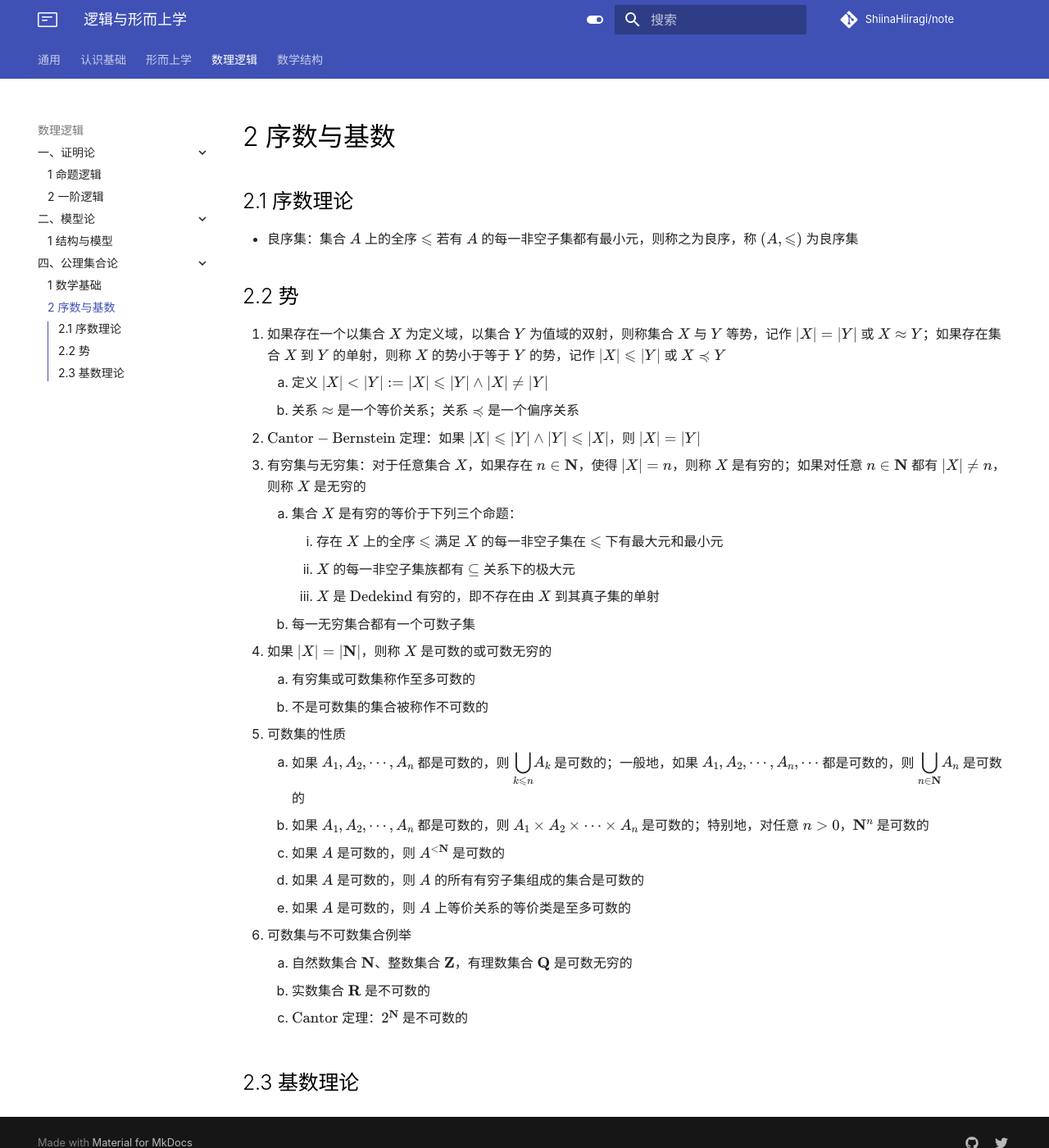
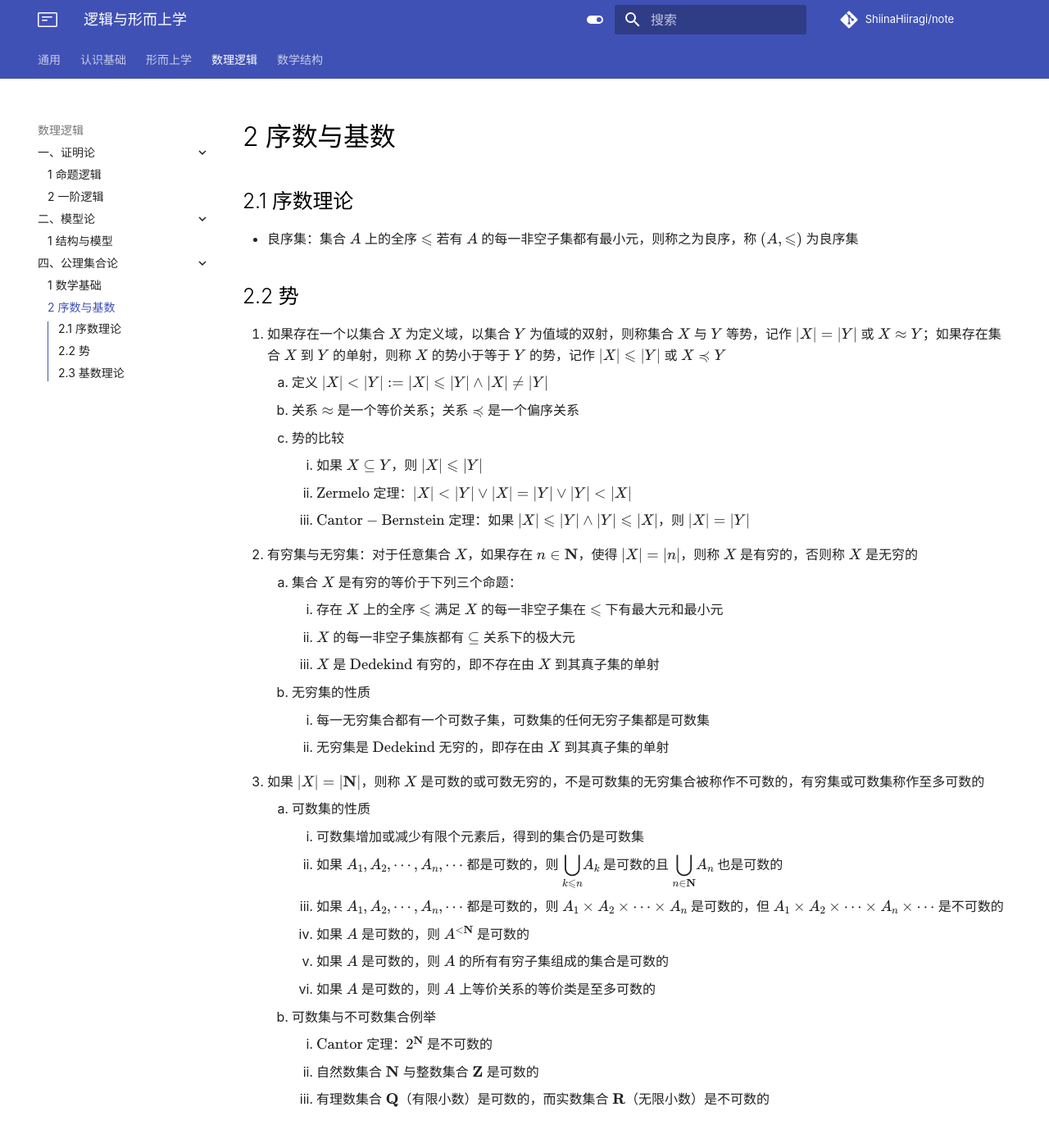
Before and after one commit to ShiinaHiiragi/note, an MkDocs documentation site: the page built from docs/logic/set/ordinal.md, in a window 1280 px wide and 1400 px high. Shown: the whole window at 82% size. Built offline with MkDocs 1.6.1 and Material for MkDocs 9.7.7, drawn with Linux system fonts in a browser that asks for light colours; comment, search, counter and statistics services are not loaded.

Commit message:
some update

```diff
--- a/docs/logic/set/ordinal.md
+++ b/docs/logic/set/ordinal.md
@@ -7,25 +7,29 @@
 1. 如果存在一个以集合 $X$ 为定义域，以集合 $Y$ 为值域的双射，则称集合 $X$ 与 $Y$ 等势，记作 $|X| = |Y|$ 或 $X \approx Y$；如果存在集合 $X$ 到 $Y$ 的单射，则称 $X$ 的势小于等于 $Y$ 的势，记作 $|X| \leqslant |Y|$ 或 $X \preccurlyeq Y$
     1. 定义 $|X| < |Y| := |X| \leqslant |Y| \wedge |X| \neq |Y|$
     2. 关系 $\approx$ 是一个等价关系；关系 $\preccurlyeq$ 是一个偏序关系
-2. $\text{Cantor} - \text{Bernstein}$ 定理：如果 $|X| \leqslant |Y| \wedge |Y| \leqslant |X|$，则 $|X| = |Y|$
-3. 有穷集与无穷集：对于任意集合 $X$，如果存在 $n \in \mathbf N$，使得 $|X| = n$，则称 $X$ 是有穷的；如果对任意 $n \in \mathbf N$ 都有 $|X| \neq n$，则称 $X$ 是无穷的
+    3. 势的比较
+        1. 如果 $X \subseteq Y$，则 $|X| \leqslant |Y|$
+        2. $\text{Zermelo}$ 定理：$|X| < |Y| \vee |X| = |Y| \vee |Y| < |X|$
+        3. $\text{Cantor} - \text{Bernstein}$ 定理：如果 $|X| \leqslant |Y| \wedge |Y| \leqslant |X|$，则 $|X| = |Y|$
+2. 有穷集与无穷集：对于任意集合 $X$，如果存在 $n \in \mathbf N$，使得 $|X| = |n|$，则称 $X$ 是有穷的，否则称 $X$ 是无穷的
     1. 集合 $X$ 是有穷的等价于下列三个命题：
         1. 存在 $X$ 上的全序 $\leqslant$ 满足 $X$ 的每一非空子集在 $\leqslant$ 下有最大元和最小元
         2. $X$ 的每一非空子集族都有 $\subseteq$ 关系下的极大元
         3. $X$ 是 $\text{Dedekind}$ 有穷的，即不存在由 $X$ 到其真子集的单射
-    2. 每一无穷集合都有一个可数子集
-4. 如果 $|X| = |\mathbf N|$，则称 $X$ 是可数的或可数无穷的
-    1. 有穷集或可数集称作至多可数的
-    2. 不是可数集的集合被称作不可数的
-5. 可数集的性质
-    1. 如果 $A_1, A_2, \cdots, A_n$ 都是可数的，则 ${\displaystyle \bigcup_{k \leqslant n}} A_k$ 是可数的；一般地，如果 $A_1, A_2, \cdots, A_n, \cdots$ 都是可数的，则 ${\displaystyle \bigcup_{n \in \mathbf N}} A_n$ 是可数的
-    2. 如果 $A_1, A_2, \cdots, A_n$ 都是可数的，则 $A_1 \times A_2 \times \cdots \times A_n$ 是可数的；特别地，对任意 $n > 0$，$\mathbf N^n$ 是可数的
-    3. 如果 $A$ 是可数的，则 $A^{< \mathbf N}$ 是可数的
-    4. 如果 $A$ 是可数的，则 $A$ 的所有有穷子集组成的集合是可数的
-    5. 如果 $A$ 是可数的，则 $A$ 上等价关系的等价类是至多可数的
-6. 可数集与不可数集合例举
-    1. 自然数集合 $\mathbf N$、整数集合 $\mathbf Z$，有理数集合 $\mathbf Q$ 是可数无穷的
-    2. 实数集合 $\mathbf R$ 是不可数的
-    3. $\text{Cantor}$ 定理：$2^{\mathbf N}$ 是不可数的
+    2. 无穷集的性质
+        1. 每一无穷集合都有一个可数子集，可数集的任何无穷子集都是可数集
+        2. 无穷集是 $\text{Dedekind}$ 无穷的，即存在由 $X$ 到其真子集的单射
+3. 如果 $|X| = |\mathbf N|$，则称 $X$ 是可数的或可数无穷的，不是可数集的无穷集合被称作不可数的，有穷集或可数集称作至多可数的
+    1. 可数集的性质
+        1. 可数集增加或减少有限个元素后，得到的集合仍是可数集
+        2. 如果 $A_1, A_2, \cdots, A_n, \cdots$ 都是可数的，则 ${\displaystyle \bigcup_{k \leqslant n}} A_k$ 是可数的且 ${\displaystyle \bigcup_{n \in \mathbf N}} A_n$ 也是可数的
+        3. 如果 $A_1, A_2, \cdots, A_n, \cdots$ 都是可数的，则 $A_1 \times A_2 \times \cdots \times A_n$ 是可数的，但 $A_1 \times A_2 \times \cdots \times A_n \times \cdots$ 是不可数的
+        4. 如果 $A$ 是可数的，则 $A^{< \mathbf N}$ 是可数的
+        5. 如果 $A$ 是可数的，则 $A$ 的所有有穷子集组成的集合是可数的
+        6. 如果 $A$ 是可数的，则 $A$ 上等价关系的等价类是至多可数的
+    2. 可数集与不可数集合例举
+        1. $\text{Cantor}$ 定理：$2^{\mathbf N}$ 是不可数的
+        2. 自然数集合 $\mathbf N$ 与整数集合 $\mathbf Z$ 是可数的
+        3. 有理数集合 $\mathbf Q$（有限小数）是可数的，而实数集合 $\mathbf R$（无限小数）是不可数的
 
 ## 2.3 基数理论
```
Also changed, not shown: docs/index.md (+2 -2 lines).
